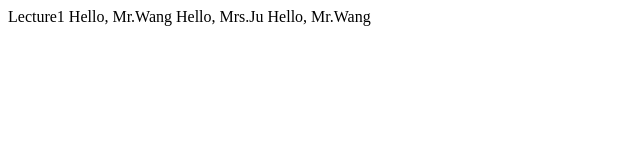
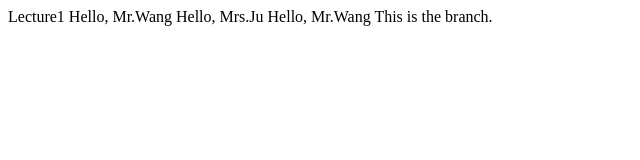
Before and after one commit to pheonixjj/cs50_lecture1, a plain HTML site: page index.html in a window 1280 px wide. Shown: the whole page, without its empty margins (0-640 px from the left). Drawn offline with Linux system fonts and the light colour scheme.

Commit message:
Update index.html

```diff
--- a/index.html
+++ b/index.html
@@ -8,6 +8,6 @@
         Hello, Mr.Wang
         Hello, Mrs.Ju
         Hello, Mr.Wang
-
+        This is the branch.
     </body>
 </html>
```
